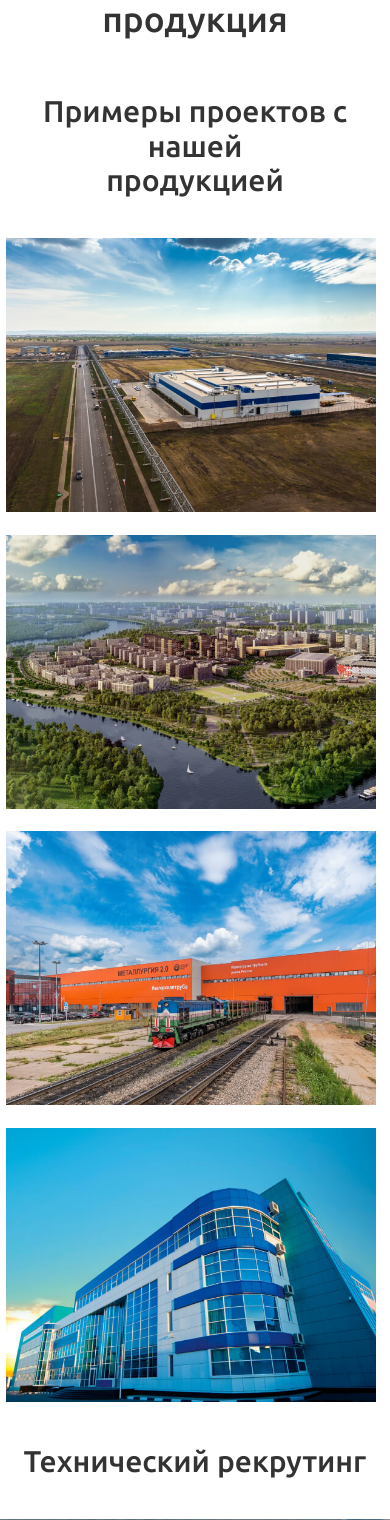
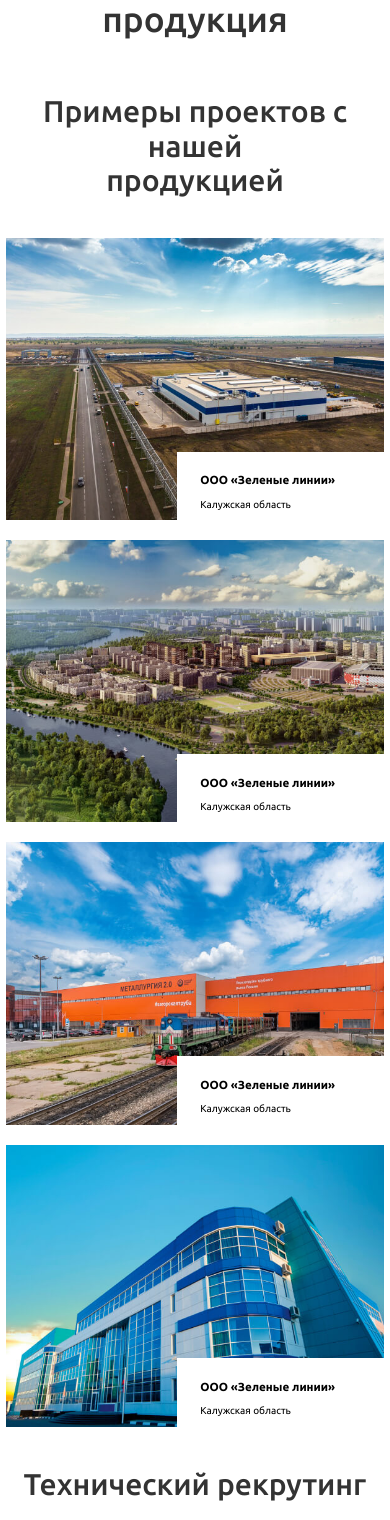
Before and after one commit to ilyuhin6/Metalprom, a PHP site: page / in a window 390 px wide. Shown: the part 852-2372 px from the top of the page. Run offline with PHP 8.4, Linux system fonts and the light colour scheme.

Commit message:
fix: work bixnes mobile

```diff
--- a/css/style.css
+++ b/css/style.css
@@ -352,10 +352,16 @@ body {
   gap: 20px;
 }
 
-/* .biznes-ok-jobs {
-  max-width: 38.125rem;
-} */
-
+.biznes-card-projekt {
+  position: relative;
+}
+.biznes-card-projekt-descr {
+  position: absolute;
+  bottom: 0;
+  right: 0;
+  background-color: #fff;
+  padding: 1rem 4.875rem 1rem 2.375rem;
+}
 .biznes-work {
   background-image: url("../img/work-torch.jpg");
   background-size: cover;
@@ -1034,7 +1040,8 @@ START Footer Top */
     display: none;
   }
   .biznes-blog-image {
-    width: 98%;
+    width: 100%;
+    height: 100%;
   }
   .footer-down-partners {
     display: none;
--- a/handler.php
+++ b/handler.php
@@ -2,8 +2,11 @@
 $user_name = htmlspecialchars($_POST['username']);
 $user_phone = htmlspecialchars($_POST['userphone']);
 
+// $token =  '7925418811:AAHp04YDPKID5hEWvE8uUD866VIMbZq6A6Y';
+// $shat_id =  '-4730914854';
 
-
+$token = '7340250234:AAFQbOaMOcEyovNU42ukC8oHQi3B3NGC1DU';
+$chat_id = '-1002498990517';
 
 
 $formData = array(
--- a/index.php
+++ b/index.php
@@ -247,17 +247,33 @@
         <div class="container">
             <h2 class="title-section-biznes">Примеры проектов с нашей <br> продукцией</h2>
             <div class="biznes-wrapper">
-                <div class="biznes-ok-jobs">
-                    <img src="./img/blog/content-blog.jpg" alt="" class="biznes-blog-image">
+                <div class="biznes-card-projekt">
+                    <img src="./img/blog/content-blog.jpg" alt="проект самара" width="610" height="452" class="biznes-blog-image">
+                    <div class="biznes-card-projekt-descr">
+                        <h3 class="biznes-blog-title">ООО «Зеленые линии»</h3>
+                        <div class="biznes-blog-text">Калужская область</div>
+                    </div>
                 </div>
-                <div class="biznes-ok-jobs">
-                    <img src="./img/blog/content-blog1.jpg" alt="" class="biznes-blog-image">
+                <div class="biznes-card-projekt">
+                    <img src="./img/blog/content-blog1.jpg" alt="проект самара" width="610" height="452" class="biznes-blog-image">
+                    <div class="biznes-card-projekt-descr">
+                        <h3 class="biznes-blog-title">ООО «Зеленые линии»</h3>
+                        <div class="biznes-blog-text">Калужская область</div>
+                    </div>
                 </div>
-                <div class="biznes-ok-jobs">
-                    <img src="./img/blog/content-blog2.jpg" alt="" class="biznes-blog-image">
+                <div class="biznes-card-projekt">
+                    <img src="./img/blog/content-blog2.jpg" alt="проект самара" width="610" height="452" class="biznes-blog-image">
+                    <div class="biznes-card-projekt-descr">
+                        <h3 class="biznes-blog-title">ООО «Зеленые линии»</h3>
+                        <div class="biznes-blog-text">Калужская область</div>
+                    </div>
                 </div>
-                <div class="biznes-ok-jobs">
-                    <img src="./img/blog/content-blog3.jpg" alt="" class="biznes-blog-image">
+                <div class="biznes-card-projekt">
+                    <img src="./img/blog/content-blog3.jpg" alt="проект самара" width="610" height="452" class="biznes-blog-image">
+                    <div class="biznes-card-projekt-descr">
+                        <h3 class="biznes-blog-title">ООО «Зеленые линии»</h3>
+                        <div class="biznes-blog-text">Калужская область</div>
+                    </div>
                 </div>
             </div>
         </div>
```
Also changed, not shown: index-temp-burger-menu.html (+32 -4 lines).
